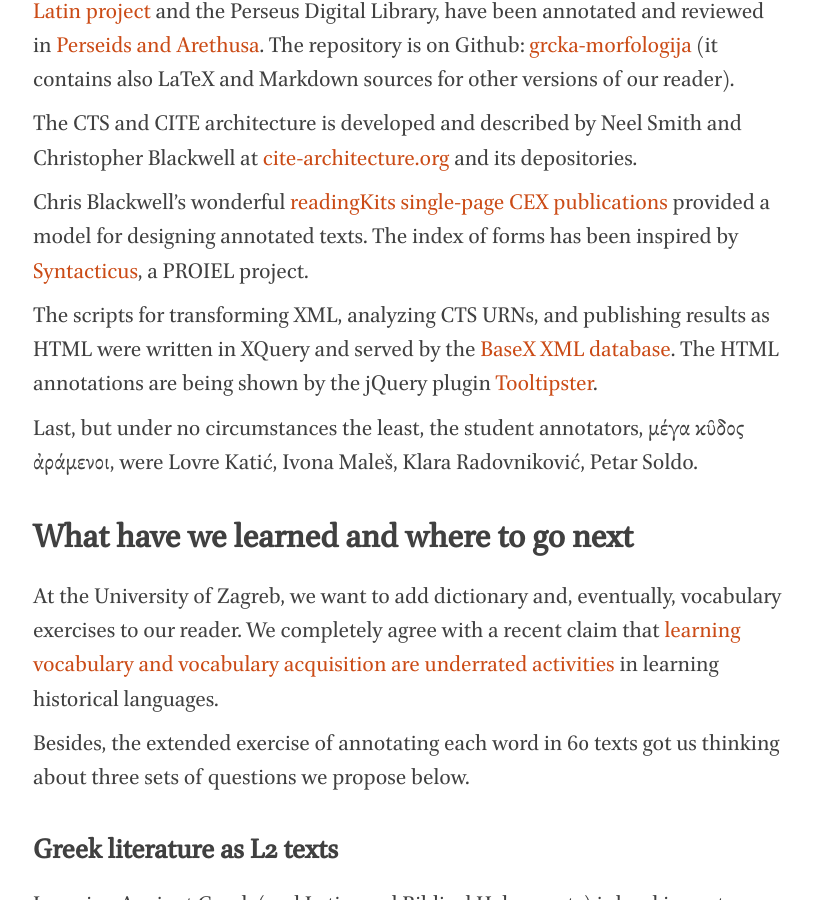
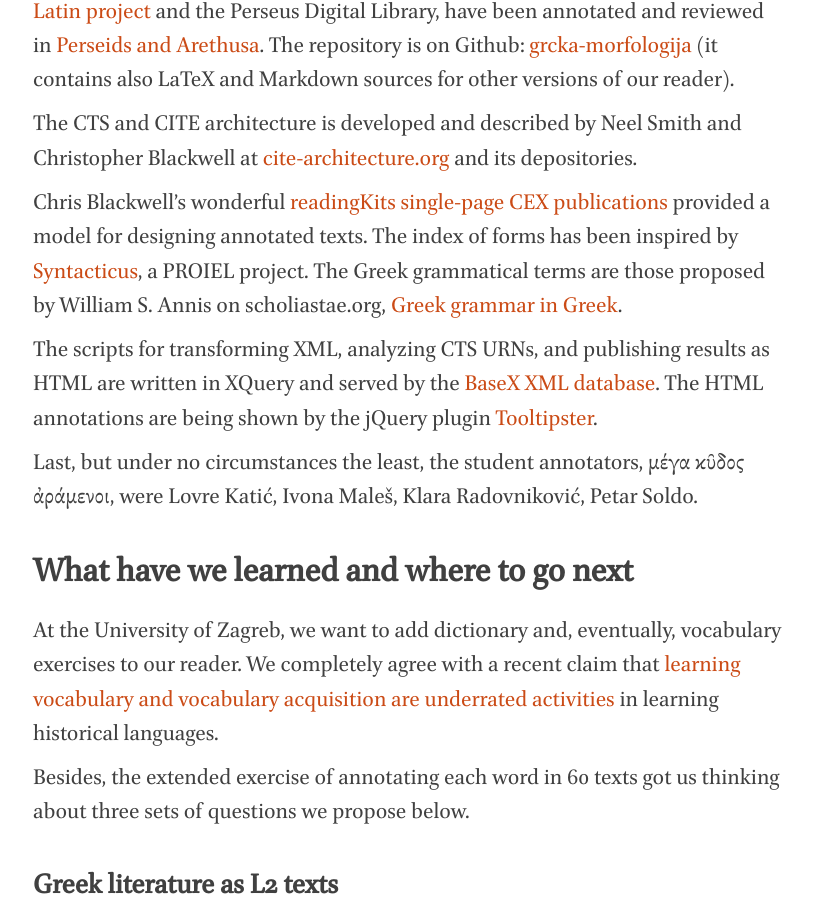
Before and after one commit to nevenjovanovic/nevenjovanovic.github.io, a Jekyll site: the page built from _posts/2019-12-30-grcmorf.markdown, in a window 1280 px wide and 900 px high, scrolled down 2941 px. Shown: the whole window, without its empty margins (232-1045 px from the left). Built offline with Jekyll 4.4.1, drawn with Linux system fonts in a browser that asks for light colours; nearby versions of some CDN libraries.

Commit message:
Mention Wm. Annis, Greek grammar in Greek

```diff
--- a/_posts/2019-12-30-grcmorf.markdown
+++ b/_posts/2019-12-30-grcmorf.markdown
@@ -31,9 +31,9 @@
 
 The CTS and CITE architecture is developed and described by Neel Smith and Christopher Blackwell at [cite-architecture.org](http://cite-architecture.org/) and its depositories.
 
-Chris Blackwell's wonderful [readingKits single-page CEX publications](http://folio2.furman.edu/readingKit/) provided a model for designing annotated texts. The index of forms has been inspired by [Syntacticus](http://syntacticus.org/), a PROIEL project.
+Chris Blackwell's wonderful [readingKits single-page CEX publications](http://folio2.furman.edu/readingKit/) provided a model for designing annotated texts. The index of forms has been inspired by [Syntacticus](http://syntacticus.org/), a PROIEL project. The Greek grammatical terms are those proposed by William S. Annis on scholiastae.org, [Greek grammar in Greek](http://scholiastae.org/docs/el/greek_grammar_in_greek.pdf).
 
-The scripts for transforming XML, analyzing CTS URNs, and publishing results as HTML were written in XQuery and served by the [BaseX XML database](http://basex.org/). The HTML annotations are being shown by the jQuery plugin [Tooltipster](http://iamceege.github.io/tooltipster/).
+The scripts for transforming XML, analyzing CTS URNs, and publishing results as HTML are written in XQuery and served by the [BaseX XML database](http://basex.org/). The HTML annotations are being shown by the jQuery plugin [Tooltipster](http://iamceege.github.io/tooltipster/).
 
 Last, but under no circumstances the least, the student annotators, μέγα κῦδος ἀράμενοι, were Lovre Katić, Ivona Maleš, Klara Radovniković, Petar Soldo.
 
```
